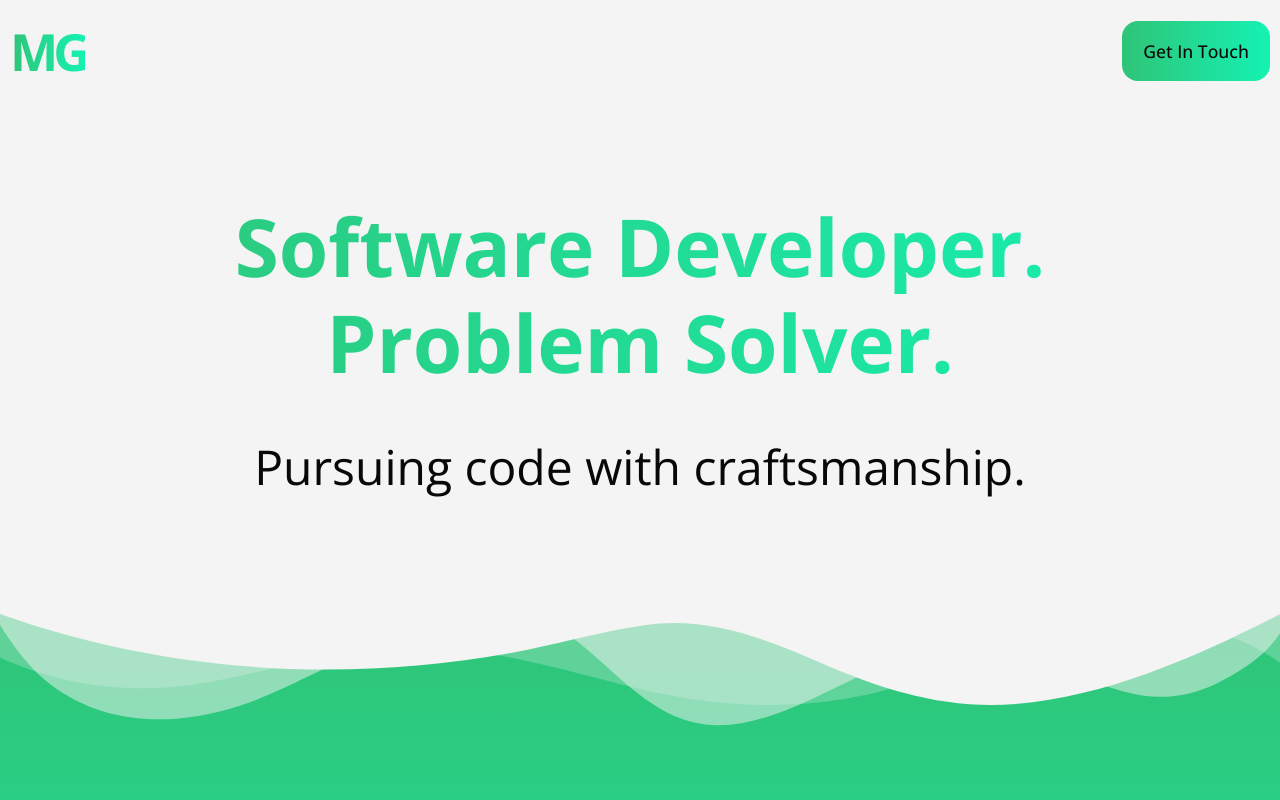
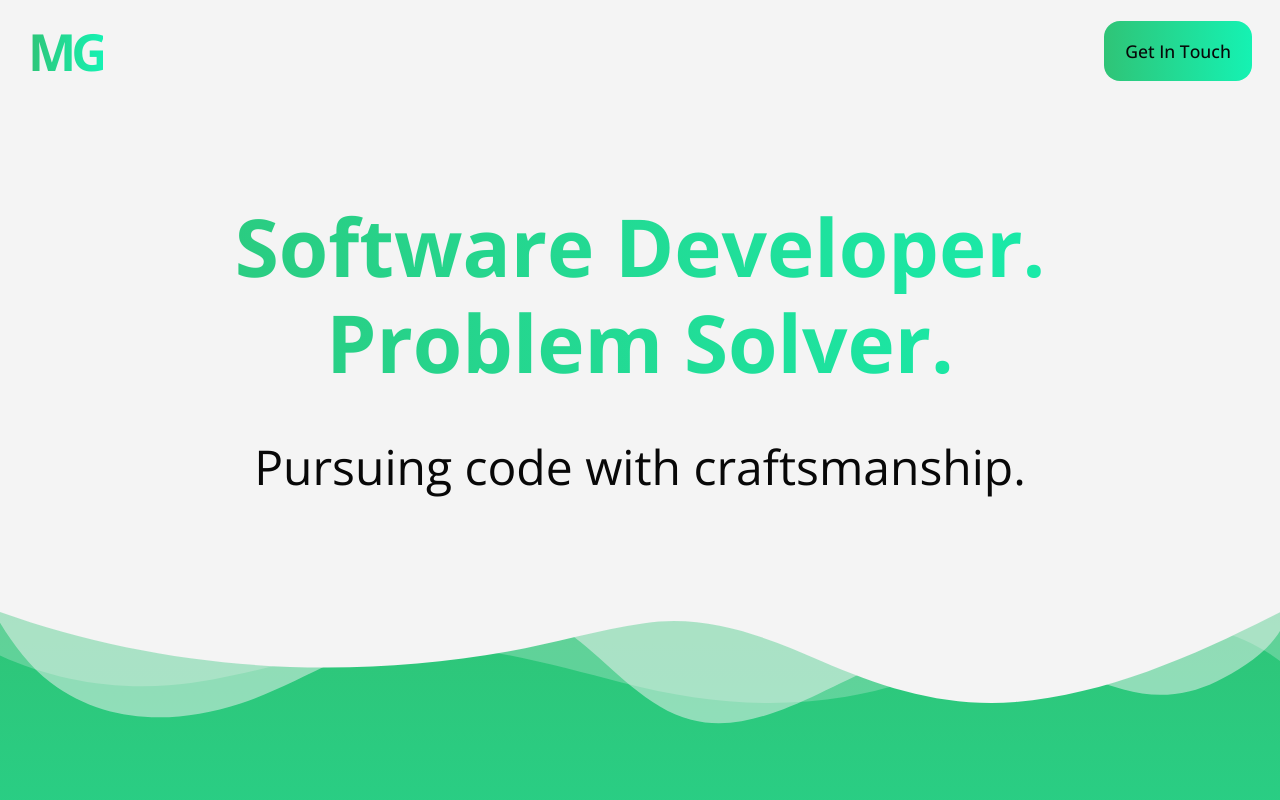
Before and after one commit to mgiann2/portfolio-website-v2, a Vue app: page / in a window 1280 px wide. Shown: the top 800 px of the page. Built offline with nearby package versions, Linux system fonts and the light colour scheme.

Commit message:
Fix issues with shape dividers on ipad pro and surface pro

```diff
--- a/src/components/About.vue
+++ b/src/components/About.vue
@@ -16,7 +16,7 @@ import profilePhoto from '../assets/profile.jpg'
         <div class="container">
             <div class="about-div">
                 <h1 class="greeting">Hi, my name is Matteo</h1>
-                <p class="about-content">I’m a recent graduate in Computer Science and Statistics from the University of Toronto, driven by an enthusiasm for software development and a deep curiosity for how things work. During my university career, I’ve worked on a variety of projects, including developing a full stack recipe web app with rich social features, building and training machine learning models, and writing my own terminal shell in C that supported basic UNIX commands. Outside of school, I am constantly exploring new technologies and topics, such as Vulkan for graphics programming, to become a more experienced and well-rounded developer.
+                <p class="about-content">I’m a recent graduate in Computer Science and Statistics from the University of Toronto, driven by an enthusiasm for software development and a deep curiosity for how things work. During my university career, I’ve worked on a variety of projects, including developing a full stack recipe web app with rich social features, building and training machine learning models, and writing my own terminal shell in C that supported basic UNIX commands. Outside of school, I am constantly exploring new technologies and topics to become a more experienced and well-rounded developer. Currently, I have been learning about graphics programming with the Vulkan graphics API.
                 </p>
                 <img :src="profilePhoto">
             </div>
@@ -57,6 +57,7 @@ import profilePhoto from '../assets/profile.jpg'
     width: 100%;
     overflow: hidden;
     line-height: 0;
+    top: -2px;
 }
 
 .custom-shape-divider-top-1739562910 svg {
--- a/src/components/Contact.vue
+++ b/src/components/Contact.vue
@@ -12,7 +12,7 @@
         <div class="container">
             <h2 class="contact-header">Where you can find me</h2>
             <ul>
-                <a class="logo-link" href="https://www.linkedin.com/in/matteo-giannone">
+                <a class="logo-link" target="_blank" href="https://www.linkedin.com/in/matteo-giannone">
                     <svg xmlns="http://www.w3.org/2000/svg" width="16" height="16" fill="currentColor" class="bi bi-linkedin" viewBox="0 0 16 16">
                       <path d="M0 1.146C0 .513.526 0 1.175 0h13.65C15.474 0 16 .513 16 1.146v13.708c0 .633-.526 1.146-1.175 1.146H1.175C.526 16 0 15.487 0 14.854zm4.943 12.248V6.169H2.542v7.225zm-1.2-8.212c.837 0 1.358-.554 1.358-1.248-.015-.709-.52-1.248-1.342-1.248S2.4 3.226 2.4 3.934c0 .694.521 1.248 1.327 1.248zm4.908 8.212V9.359c0-.216.016-.432.08-.586.173-.431.568-.878 1.232-.878.869 0 1.216.662 1.216 1.634v3.865h2.401V9.25c0-2.22-1.184-3.252-2.764-3.252-1.274 0-1.845.7-2.165 1.193v.025h-.016l.016-.025V6.169h-2.4c.03.678 0 7.225 0 7.225z"/>
                     </svg>
@@ -22,7 +22,7 @@
                       <path d="M0 4a2 2 0 0 1 2-2h12a2 2 0 0 1 2 2v8a2 2 0 0 1-2 2H2a2 2 0 0 1-2-2zm2-1a1 1 0 0 0-1 1v.217l7 4.2 7-4.2V4a1 1 0 0 0-1-1zm13 2.383-4.708 2.825L15 11.105zm-.034 6.876-5.64-3.471L8 9.583l-1.326-.795-5.64 3.47A1 1 0 0 0 2 13h12a1 1 0 0 0 .966-.741M1 11.105l4.708-2.897L1 5.383z"/>
                     </svg>
                 </a>
-                <a class="logo-link" href="https://www.github.com/mgiann2">
+                <a class="logo-link" target="_blank" href="https://www.github.com/mgiann2">
                     <svg xmlns="http://www.w3.org/2000/svg" width="16" height="16" fill="currentColor" class="bi bi-github" viewBox="0 0 16 16">
                       <path d="M8 0C3.58 0 0 3.58 0 8c0 3.54 2.29 6.53 5.47 7.59.4.07.55-.17.55-.38 0-.19-.01-.82-.01-1.49-2.01.37-2.53-.49-2.69-.94-.09-.23-.48-.94-.82-1.13-.28-.15-.68-.52-.01-.53.63-.01 1.08.58 1.23.82.72 1.21 1.87.87 2.33.66.07-.52.28-.87.51-1.07-1.78-.2-3.64-.89-3.64-3.95 0-.87.31-1.59.82-2.15-.08-.2-.36-1.02.08-2.12 0 0 .67-.21 2.2.82.64-.18 1.32-.27 2-.27s1.36.09 2 .27c1.53-1.04 2.2-.82 2.2-.82.44 1.1.16 1.92.08 2.12.51.56.82 1.27.82 2.15 0 3.07-1.87 3.75-3.65 3.95.29.25.54.73.54 1.48 0 1.07-.01 1.93-.01 2.2 0 .21.15.46.55.38A8.01 8.01 0 0 0 16 8c0-4.42-3.58-8-8-8"/>
                     </svg>
@@ -77,13 +77,14 @@
     overflow: hidden;
     line-height: 0;
     transform: rotate(180deg);
+    top: -2px;
 }
 
 .custom-shape-divider-top-1739981997 svg {
     position: relative;
     display: block;
     width: calc(100% + 1.3px);
-    height: 120px;
+    height: 60px;
 }
 
 .custom-shape-divider-top-1739981997 .shape-fill {
@@ -132,11 +133,19 @@
     .contact-header {
         font-size: 3rem;
     }
+
+    .custom-shape-divider-top-1739981997 svg {
+        height: 120px;
+    }
 }
 
 @media (min-width: 1536px) {
     .contact-header {
         font-size: 3rem;
     }
+
+    .custom-shape-divider-top-1739981997 svg {
+        height: 120px;
+    }
 }
 </style>
--- a/src/components/Header.vue
+++ b/src/components/Header.vue
@@ -16,8 +16,12 @@
 <style scoped>
 nav {
     display: flex;
-    align-items: stretch;
+    align-items: center;
     margin-top: 1rem;
+}
+
+.container {
+    box-sizing: border-box;
 }
 
 .logo {
--- a/src/style.css
+++ b/src/style.css
@@ -103,36 +103,36 @@ a, button {
 
 @media (min-width: 475px) {
     .container {
-        max-width: 455px;
+        max-width: 435px;
     }
 }
 
 @media (min-width: 640px) {
     .container {
-        max-width: 620px;
+        max-width: 600px;
     }
 }
 
 @media (min-width: 768px) {
     .container {
-        max-width: 748px;
+        max-width: 728px;
     }
 }
 
 @media (min-width: 1024px) {
     .container {
-        max-width: 1004px;
+        max-width: 984px;
     }
 }
 
 @media (min-width: 1280px) {
     .container {
-        max-width: 1260px;
+        max-width: 1240px;
     }
 }
 
 @media (min-width: 1536px) {
     .container {
-        max-width: 1516px;
+        max-width: 1496px;
     }
 }
```
